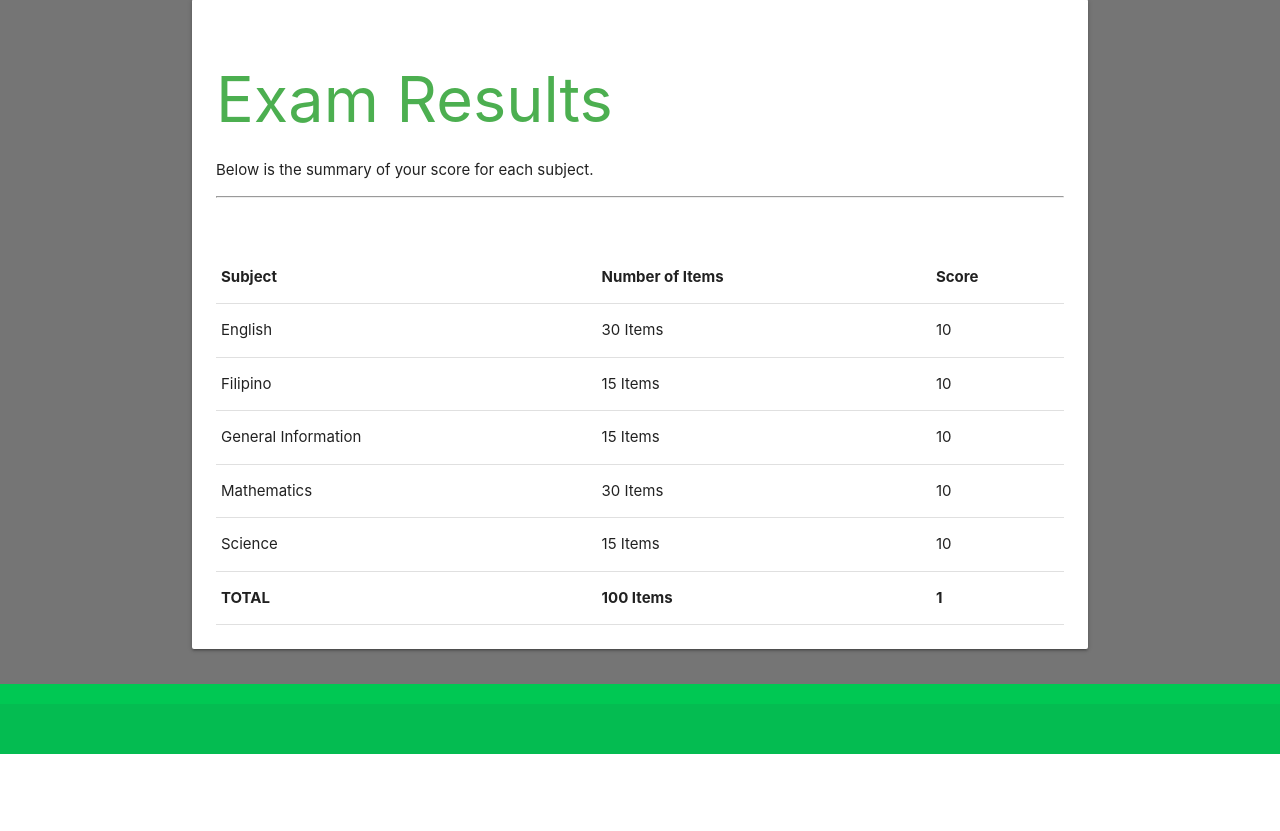
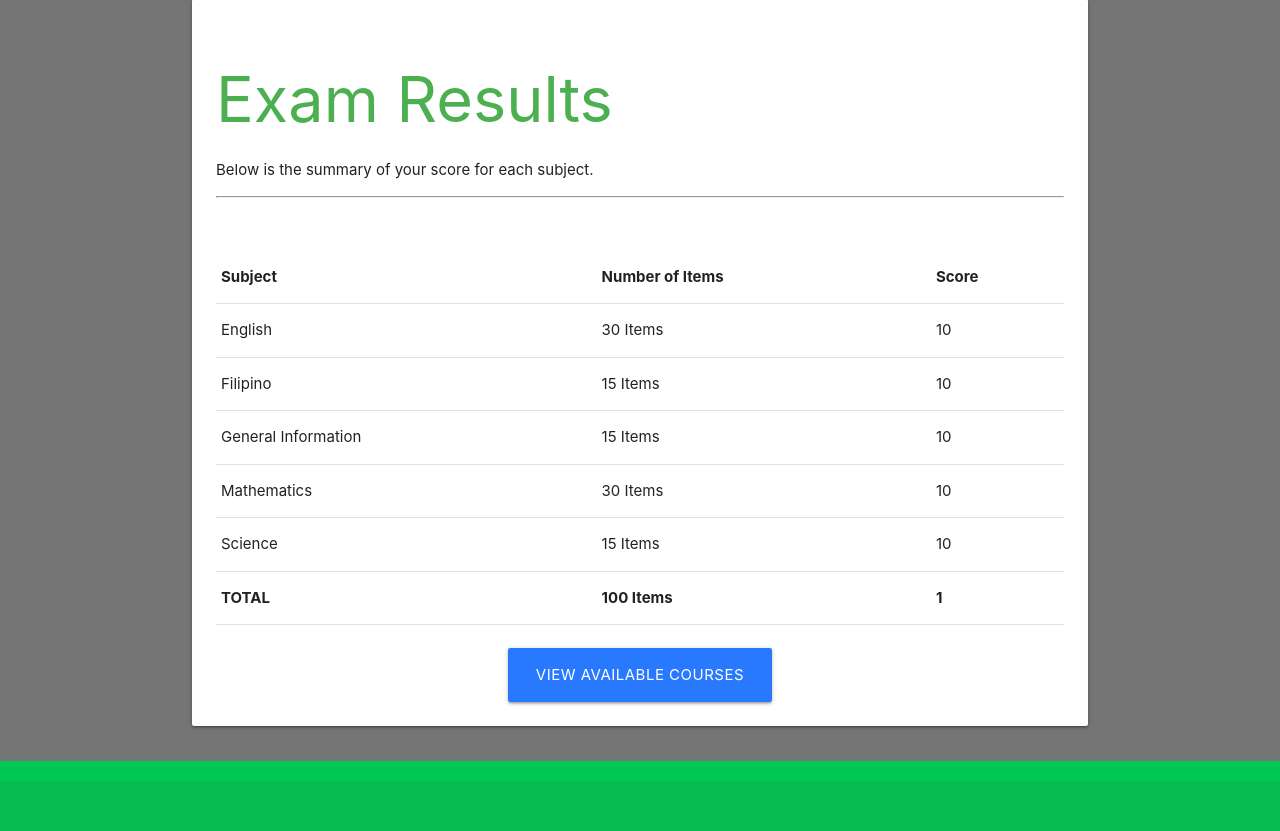
Before and after one commit to fash22/ExamExpress, a Flask app: template templates/exam_result.html in a window 1280 px wide. Shown: the part 73-904 px from the top of the page. Before the commit the page ends 827 px from the top, so only its background shows below. Run offline with Flask 2, Linux system fonts and the light colour scheme; the template is opened without the code that fills it: most values are stand-ins (such as "Sample title", 1, 10 or a date in 2020); parts of the project's set-up code (start-up, migrations or seed data) failed here and were passed over.

Commit message:
Applied minor patches

```diff
--- a/templates/exam_result.html
+++ b/templates/exam_result.html
@@ -53,6 +53,10 @@ Exam Results
                     </tr>
                 </tbody>
             </table>
+            <br>
+            <div class="center">
+                <a href="{{ url_for('course_result') }}" class="waves-effect waves-light btn-large blue accent-3 center">View Available Courses</a>
+            </div>
         </div>
     </div>
 </div>
```
Also changed, not shown: db/database.db.
